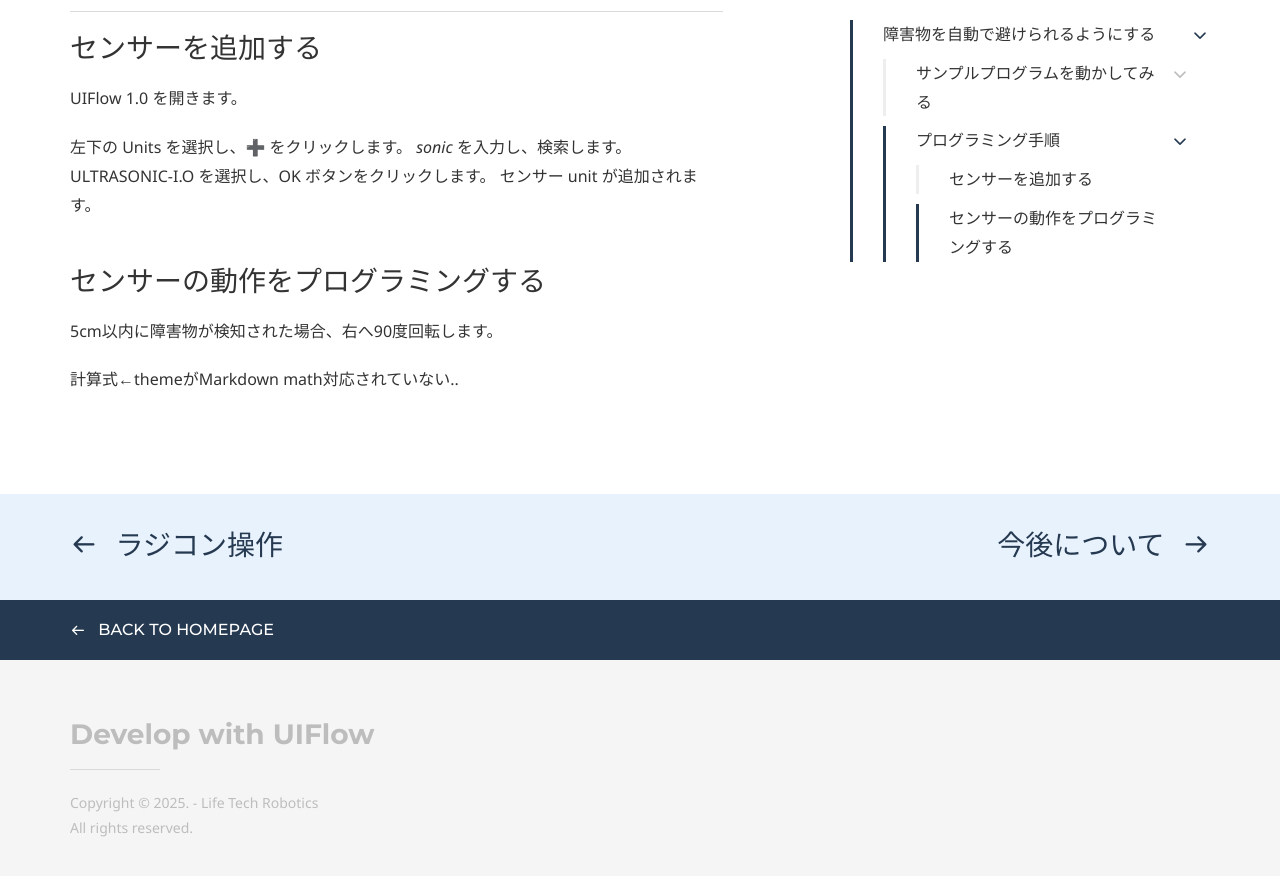
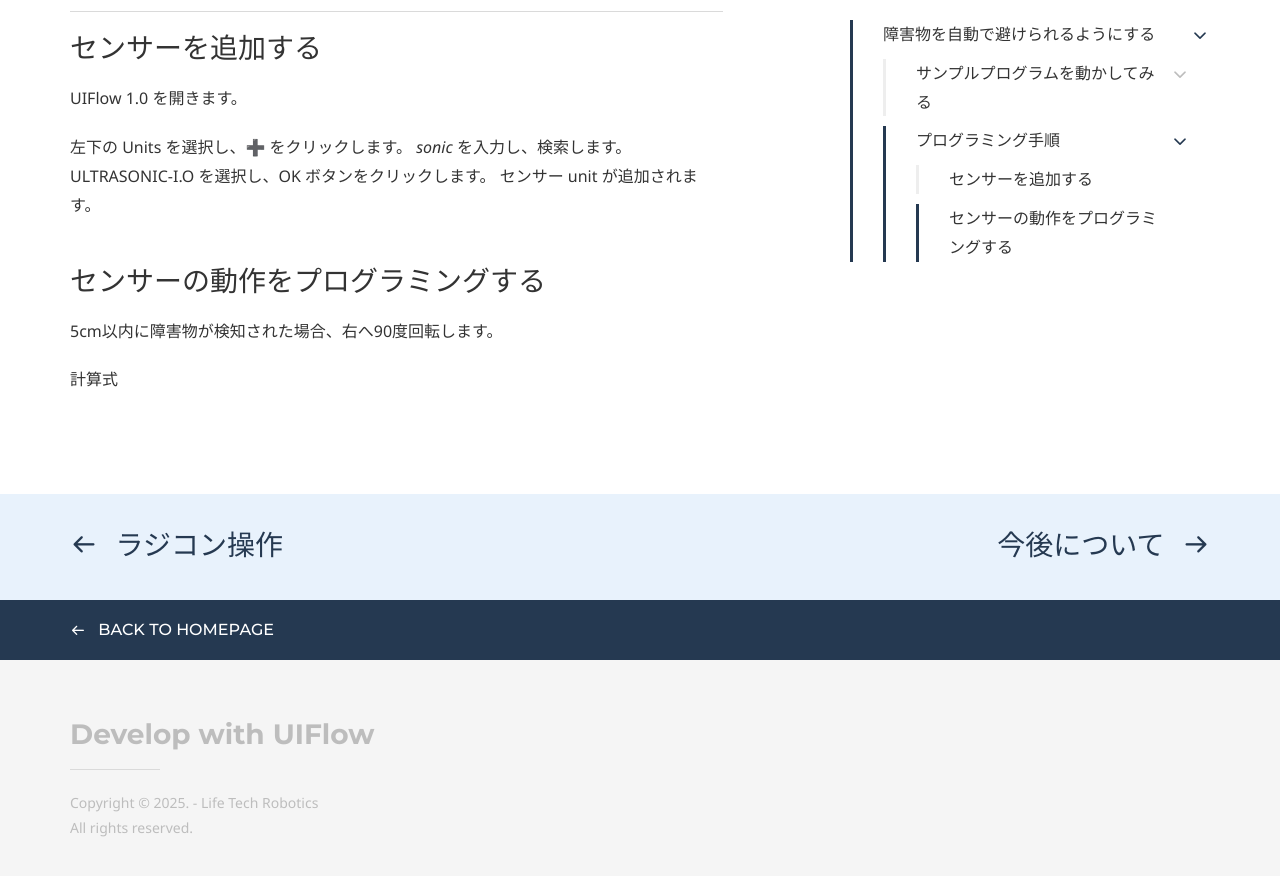
Before and after one commit to LifeTechRobotics/developwithuiflow, a Jekyll site: the page built from auto.md, in a window 1280 px wide and 900 px high, scrolled down 1785 px. Shown: the top 876 px of the window. Built offline with Jekyll 4.4.1, drawn with Linux system fonts in a browser that asks for light colours; some web fonts are replaced.

Commit message:
delete comment

```diff
--- a/auto.md
+++ b/auto.md
@@ -68,4 +68,4 @@ ULTRASONIC-I.O を選択し、OK ボタンをクリックします。
 ### センサーの動作をプログラミングする
 5cm以内に障害物が検知された場合、右へ90度回転します。
 
-計算式←themeがMarkdown math対応されていない..
+計算式
```
